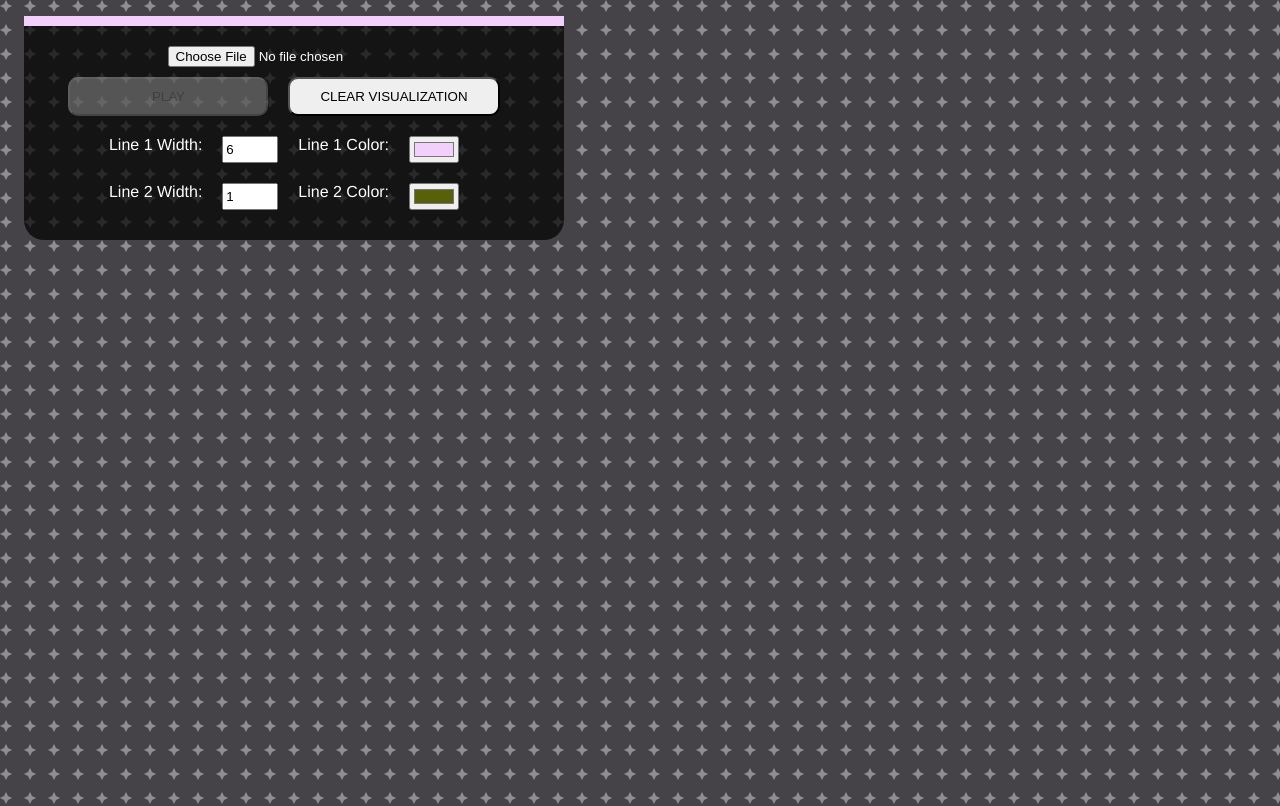
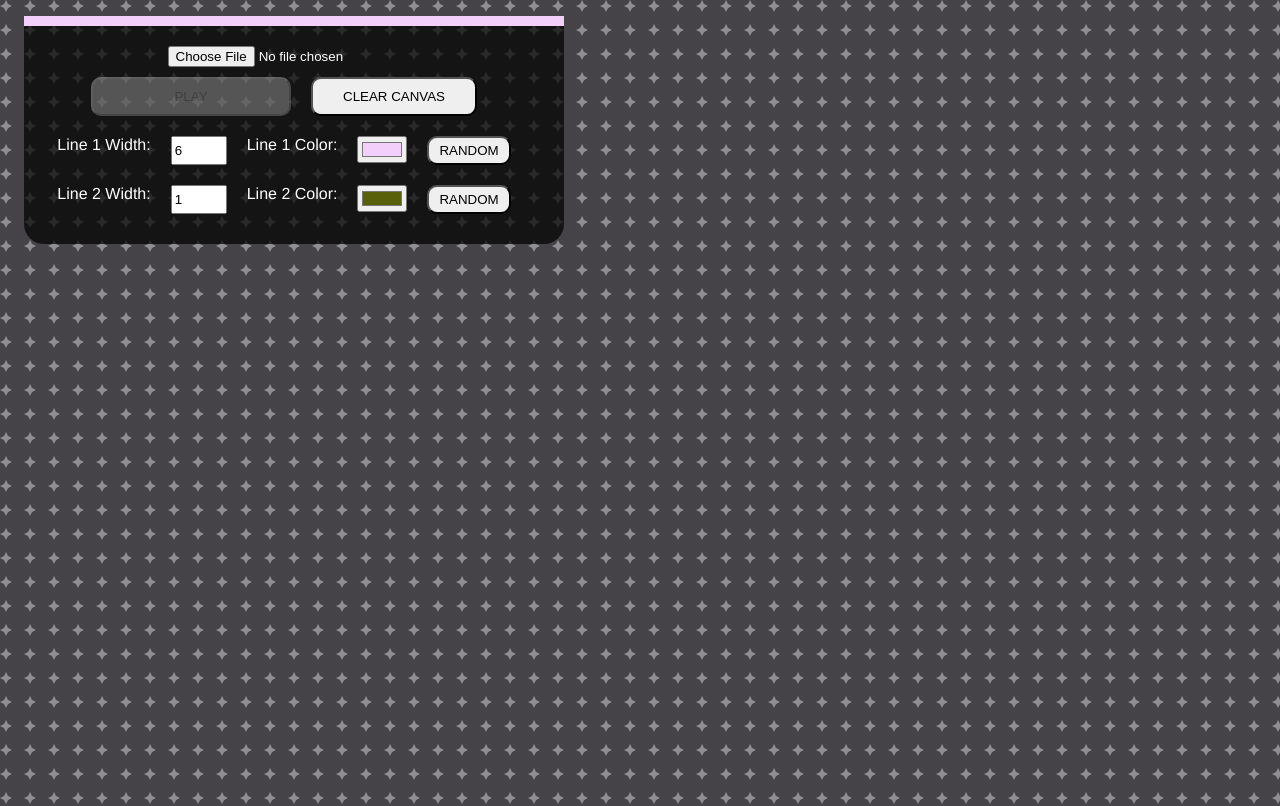
Before and after one commit to drinkingtheink/music-visualizer, a Vue app: page / in a window 1280 px wide. Shown: the top 806 px of the page. Built offline with nearby package versions, Linux system fonts and the light colour scheme.

Commit message:
randomize colors

```diff
--- a/src/components/AudioVisualizer.vue
+++ b/src/components/AudioVisualizer.vue
@@ -7,19 +7,21 @@
         <button class="play" @click="togglePlayback" :disabled="!audioBuffer">
           {{ isPlaying ? 'Pause' : 'Play' }}
         </button>
-        <button @click="clearCanvas">Clear Visualization</button>
+        <button @click="clearCanvas">Clear Canvas</button>
       </section>
       <section class="controls">
         <label for="lineWidth">Line 1 Width:</label>
         <input type="number" v-model="lineWidth" min="1" max="30" />
         <label for="strokeStyle">Line 1 Color:</label>
         <input type="color" v-model="strokeStyle" />
+        <button class="random" @click="randomizeColor(true)">Random</button>
       </section>
       <section class="controls">
         <label for="line2Width">Line 2 Width:</label>
         <input type="number" v-model="line2Width" min="1" max="90" />
         <label for="stroke2Style">Line 2 Color:</label>
         <input type="color" v-model="stroke2Style" />
+        <button class="random" @click="randomizeColor(false)">Random</button>
       </section>
     </header>
 
@@ -186,6 +188,11 @@ export default {
       canvasCtx.stroke();
     };
 
+    const randomizeColor = (changeColor1) => {
+      if (changeColor1) strokeStyle.value = chroma.random();
+      else stroke2Style.value = chroma.random();
+    };
+
     onMounted(() => {
       canvas.value.width = window.innerWidth;
       canvas.value.height = window.innerHeight;
@@ -208,6 +215,7 @@ export default {
       line2Width,
       stroke2Style,
       clearCanvas,
+      randomizeColor,
     };
   },
 };
@@ -278,6 +286,10 @@ button.play {
   width: 200px;
 }
 
+button.random {
+  padding: 5px 10px;
+}
+
 button:hover {
   transform: scale(1.1);
 }
```
